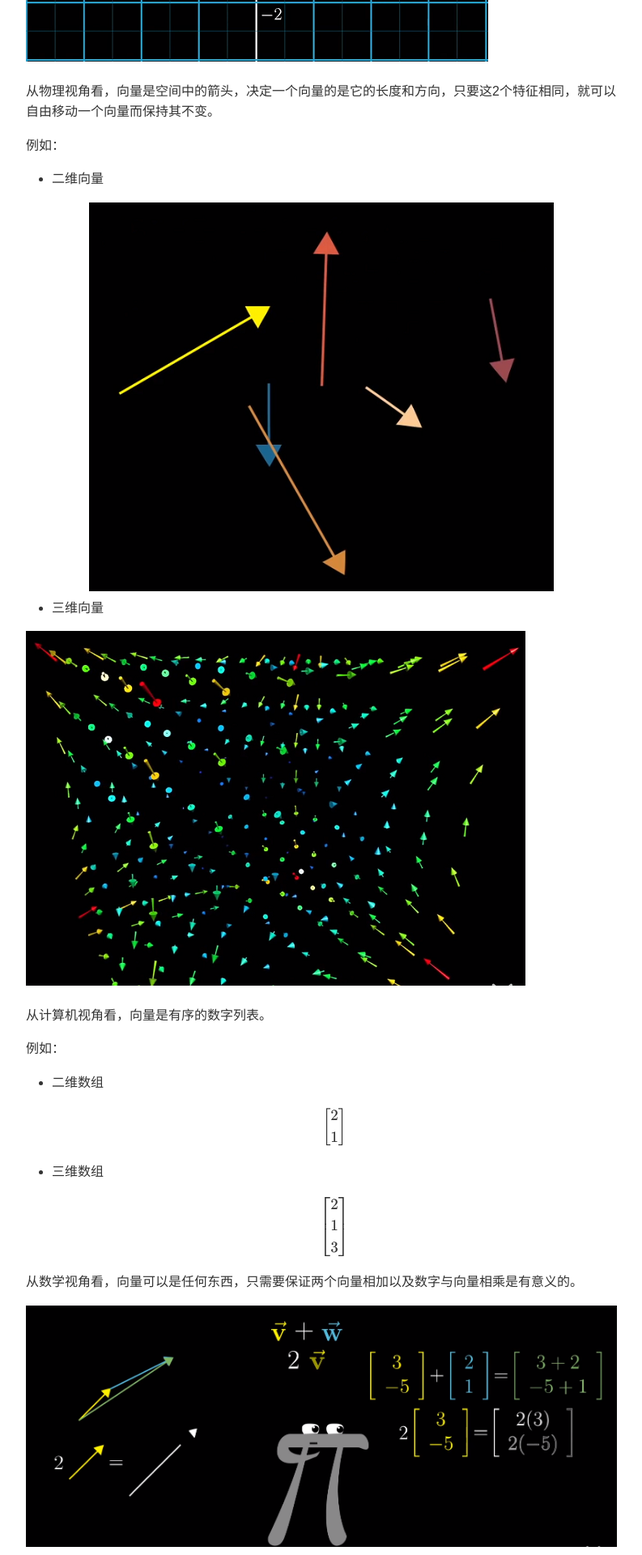
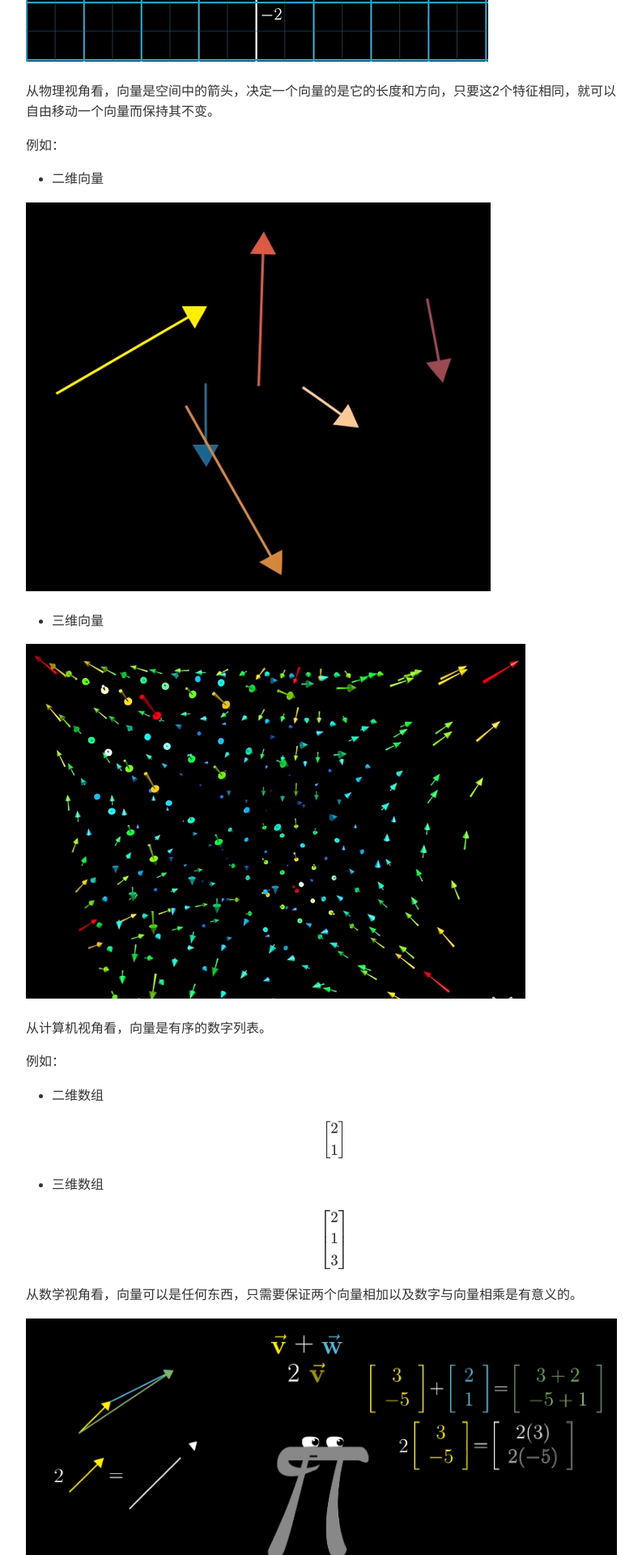
Before and after one commit to guokaide/guokaide.github.io, a Jekyll site: the page built from _posts/2019-01-07-vector.md, in a window 1280 px wide. Shown: the part 681-2601 px from the top of the page at 81% size, without its empty margins (118-911 px from the left). Built offline with Jekyll 4.4.1, drawn with Linux system fonts in a browser that asks for light colours; formulas are drawn with MathJax 3; comment, search, counter and statistics services are not loaded.

Commit message:
Update 2019-01-07-vector.md

```diff
--- a/_posts/2019-01-07-vector.md
+++ b/_posts/2019-01-07-vector.md
@@ -11,7 +11,7 @@ mathjax: true
 
 一般来讲，有以下三种看待向量的观点，分别是物理视角、计算机视角以及数学视角下的向量，三者看似不同却有所关联。
 
-<img src="/images/posts/math/linear-algebra-essence/1-1.PNG" style="margin:0 auto">
+<img src="/images/posts/math/linear-algebra-essence/1-1.PNG"/>
 
 从物理视角看，向量是空间中的箭头，决定一个向量的是它的长度和方向，只要这2个特征相同，就可以自由移动一个向量而保持其不变。
 
@@ -19,12 +19,12 @@ mathjax: true
 
 * 二维向量
 
-<div align=center> <img src="/images/posts/math/linear-algebra-essence/1-2.PNG"> </div>
+<img src="/images/posts/math/linear-algebra-essence/1-2.PNG"/>
 
 
 * 三维向量
 
-<img src="/images/posts/math/linear-algebra-essence/1-3.PNG">
+<img src="/images/posts/math/linear-algebra-essence/1-3.PNG"/>
 
 从计算机视角看，向量是有序的数字列表。
 
@@ -53,13 +53,13 @@ mathjax: true
 
 从数学视角看，向量可以是任何东西，只需要保证两个向量相加以及数字与向量相乘是有意义的。
 
-<div align=center> <img src="/images/posts/math/linear-algebra-essence/1-4.PNG"> </div>
+<img src="/images/posts/math/linear-algebra-essence/1-4.PNG"/>
 
 向量加法：$$\vec{V}+\vec{W}$$
 
 其定义如下：
 
-<div align=center> <img src="/images/posts/math/linear-algebra-essence/1-5.PNG"> </div>
+<img src="/images/posts/math/linear-algebra-essence/1-5.PNG"/>
 
 其计算方式如下：
 
@@ -80,7 +80,7 @@ $$
 
 其定义如下：
 
-<div align=center> <img src="/images/posts/math/linear-algebra-essence/1-6.PNG"> </div>
+<img src="/images/posts/math/linear-algebra-essence/1-6.PNG"/>
 
 其计算方式如下：
 
@@ -98,7 +98,7 @@ $$
 
 因此，向量可以理解为空间中的箭头，也可以理解为有序的数字列表，线性代数的能力很少体现在其中任意一个单独的观点上，而是体现在线性代数可以在二者之间相互转化。
 
-<div align=center> <img src="/images/posts/math/linear-algebra-essence/1-7.PNG"> </div>
+<img src="/images/posts/math/linear-algebra-essence/1-7.PNG"/>
 
 
 
```
